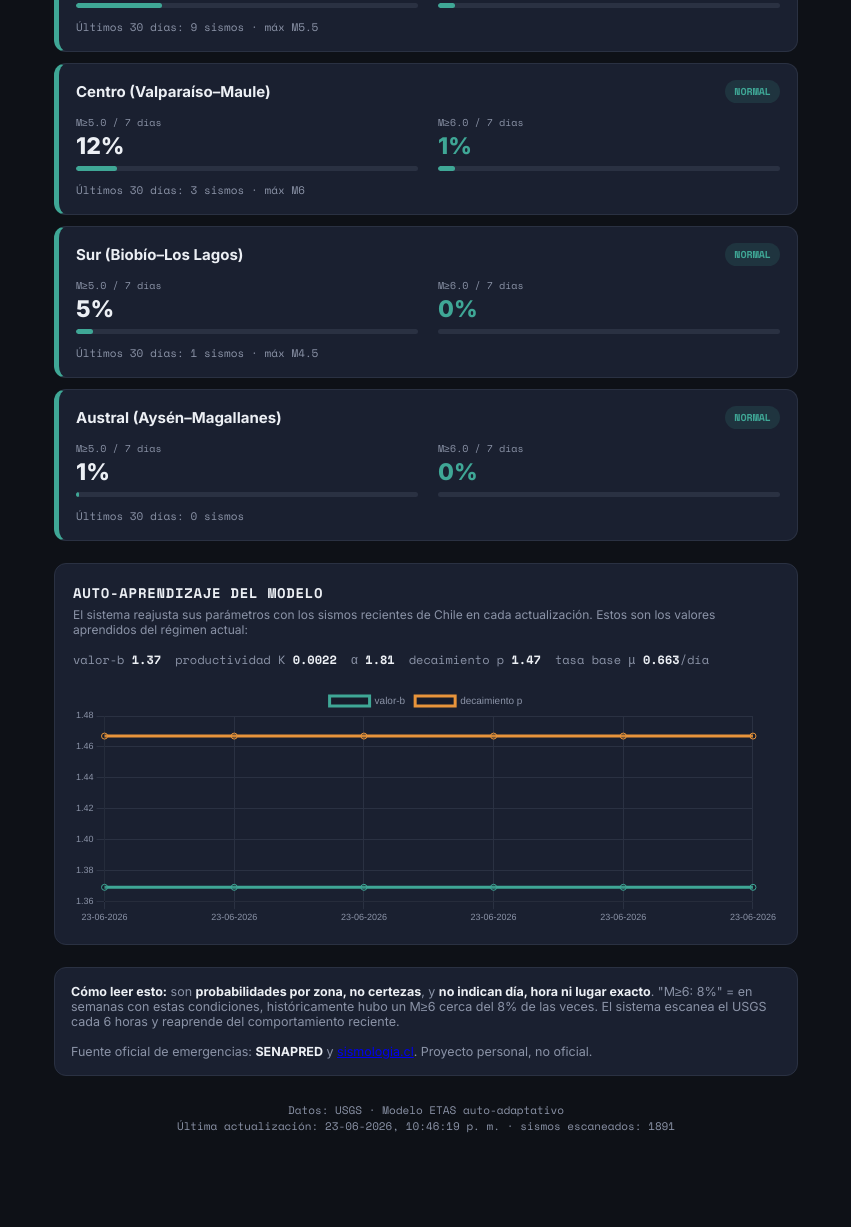
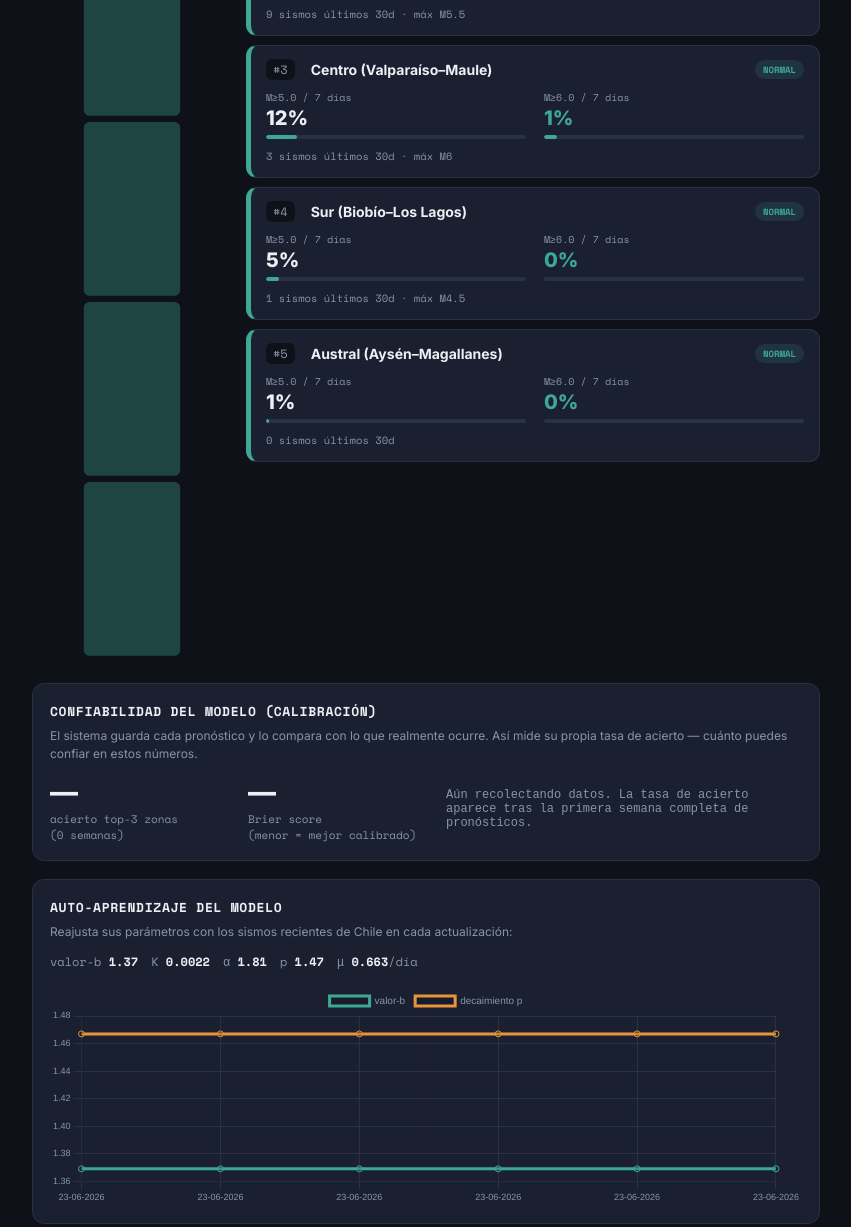
Before and after one commit to reyesmanuel57-creator/sismos, a plain HTML site: page index.html in a window 1280 px wide. Shown: the part 406-1633 px from the top of the page, without its empty margins (214-1065 px from the left). Before the commit the page ends 1590 px from the top, so only its background shows below. Drawn offline with nearby package versions, Linux system fonts and the light colour scheme.

Commit message:
Add files via upload

```diff
--- a/index.html
+++ b/index.html
@@ -11,8 +11,8 @@
         --verde:#3FA796;--naranjo:#E8943B;--rojo:#D64550;}
   *{margin:0;padding:0;box-sizing:border-box;}
   body{background:var(--bg);color:var(--text);font-family:'Inter',sans-serif;padding-bottom:50px;}
-  .wrap{max-width:780px;margin:0 auto;padding:0 18px;}
-  header{padding:28px 18px 0;max-width:780px;margin:0 auto;}
+  .wrap{max-width:820px;margin:0 auto;padding:0 16px;}
+  header{padding:26px 16px 0;max-width:820px;margin:0 auto;}
   .live{display:inline-flex;align-items:center;gap:7px;font-family:'Space Mono',monospace;
         font-size:11px;letter-spacing:.14em;color:var(--verde);text-transform:uppercase;}
   .pulse{width:8px;height:8px;border-radius:50%;background:var(--verde);
@@ -20,87 +20,149 @@
   @keyframes p{0%,100%{opacity:1}50%{opacity:.3}}
   h1{font-size:clamp(22px,5vw,30px);font-weight:800;margin-top:8px;letter-spacing:-.02em;}
   .sub{color:var(--muted);font-size:13px;margin-top:7px;font-family:'Space Mono',monospace;}
-  .zonas{margin-top:24px;display:flex;flex-direction:column;gap:11px;}
-  .zona{background:var(--card);border:1px solid var(--line);border-radius:12px;
-        padding:16px 17px;border-left-width:5px;}
+  .layout{display:grid;grid-template-columns:1fr;gap:14px;margin-top:22px;}
+  @media(min-width:680px){.layout{grid-template-columns:200px 1fr;}}
+  .mapcol{display:flex;flex-direction:column;align-items:center;}
+  .mapa{position:relative;width:150px;}
+  .mapa svg{width:100%;height:auto;}
+  .seccion-titulo{font-family:'Space Mono',monospace;font-size:11px;letter-spacing:.1em;
+        color:var(--muted);text-transform:uppercase;margin-bottom:12px;}
+  .zona{background:var(--card);border:1px solid var(--line);border-radius:11px;
+        padding:13px 15px;border-left-width:5px;margin-bottom:9px;}
   .zona.NORMAL{border-left-color:var(--verde);} .zona.MODERADO{border-left-color:var(--naranjo);}
   .zona.ELEVADO{border-left-color:var(--rojo);}
-  .zt{display:flex;justify-content:space-between;align-items:center;}
-  .zn{font-weight:700;font-size:15px;}
-  .nv{font-family:'Space Mono',monospace;font-size:10px;font-weight:700;padding:4px 9px;border-radius:18px;}
+  .zt{display:flex;justify-content:space-between;align-items:center;gap:8px;}
+  .rank{font-family:'Space Mono',monospace;font-size:12px;color:var(--muted);
+        background:var(--bg);border-radius:6px;padding:2px 7px;margin-right:8px;}
+  .zn{font-weight:700;font-size:14px;flex:1;}
+  .nv{font-family:'Space Mono',monospace;font-size:9px;font-weight:700;padding:3px 8px;border-radius:16px;}
   .nv.NORMAL{background:rgba(63,167,150,.15);color:var(--verde);}
   .nv.MODERADO{background:rgba(232,148,59,.15);color:var(--naranjo);}
   .nv.ELEVADO{background:rgba(214,69,80,.15);color:var(--rojo);}
-  .pr{display:flex;gap:20px;margin-top:12px;}
+  .pr{display:flex;gap:18px;margin-top:10px;}
   .p1{flex:1;} .p1 .l{font-size:10px;color:var(--muted);font-family:'Space Mono',monospace;}
-  .p1 .v{font-size:23px;font-weight:800;margin-top:2px;}
-  .p1 .b{height:5px;background:var(--line);border-radius:3px;margin-top:6px;overflow:hidden;}
+  .p1 .v{font-size:20px;font-weight:800;margin-top:1px;}
+  .p1 .b{height:4px;background:var(--line);border-radius:3px;margin-top:5px;overflow:hidden;}
   .p1 .f{height:100%;border-radius:3px;}
-  .cx{margin-top:11px;font-size:11px;color:var(--muted);font-family:'Space Mono',monospace;}
-  .panel{background:var(--card);border:1px solid var(--line);border-radius:12px;padding:18px;margin-top:22px;}
-  .panel h2{font-size:14px;font-family:'Space Mono',monospace;text-transform:uppercase;
-            letter-spacing:.05em;margin-bottom:4px;}
-  .panel .d{font-size:12px;color:var(--muted);margin-bottom:14px;}
-  .params{display:flex;flex-wrap:wrap;gap:14px;margin-top:6px;font-family:'Space Mono',monospace;font-size:12px;}
+  .cx{margin-top:9px;font-size:10.5px;color:var(--muted);font-family:'Space Mono',monospace;}
+  .panel{background:var(--card);border:1px solid var(--line);border-radius:12px;padding:17px;margin-top:18px;}
+  .panel h2{font-size:13px;font-family:'Space Mono',monospace;text-transform:uppercase;
+            letter-spacing:.05em;margin-bottom:6px;}
+  .panel .d{font-size:12px;color:var(--muted);margin-bottom:12px;line-height:1.5;}
+  .calib-grid{display:flex;gap:20px;flex-wrap:wrap;}
+  .calib-item{flex:1;min-width:120px;}
+  .calib-item .big{font-size:28px;font-weight:800;}
+  .calib-item .lbl{font-size:11px;color:var(--muted);font-family:'Space Mono',monospace;margin-top:2px;}
+  .params{display:flex;flex-wrap:wrap;gap:13px;margin-top:6px;font-family:'Space Mono',monospace;font-size:12px;}
   .params span{color:var(--muted);} .params b{color:var(--text);}
   .disc{background:var(--card);border:1px solid var(--line);border-radius:12px;
-        padding:16px;margin-top:22px;font-size:12.5px;color:var(--muted);}
+        padding:15px;margin-top:18px;font-size:12px;color:var(--muted);line-height:1.55;}
   .disc b{color:var(--text);}
-  footer{text-align:center;color:var(--muted);font-size:11px;margin-top:26px;font-family:'Space Mono',monospace;}
+  footer{text-align:center;color:var(--muted);font-size:11px;margin-top:24px;font-family:'Space Mono',monospace;}
   footer a{color:var(--verde);text-decoration:none;}
 </style>
 </head>
 <body>
 <header>
-  <div class="live"><span class="pulse"></span> Monitoreo activo · auto-aprendizaje</div>
+  <div class="live"><span class="pulse"></span> Monitoreo activo · 9 zonas · auto-aprendizaje</div>
   <h1>Monitor Sísmico Chile</h1>
   <div class="sub" id="sub">cargando…</div>
 </header>
 <div class="wrap">
-  <div class="zonas" id="zonas"></div>
+  <div class="layout">
+    <div class="mapcol">
+      <div class="seccion-titulo">Mapa de riesgo</div>
+      <div class="mapa" id="mapa"></div>
+    </div>
+    <div>
+      <div class="seccion-titulo">Ranking de zonas a vigilar (7 días)</div>
+      <div id="zonas"></div>
+    </div>
+  </div>
+
+  <div class="panel">
+    <h2>Confiabilidad del modelo (calibración)</h2>
+    <div class="d">El sistema guarda cada pronóstico y lo compara con lo que realmente
+      ocurre. Así mide su propia tasa de acierto — cuánto puedes confiar en estos números.</div>
+    <div class="calib-grid" id="calib"></div>
+  </div>
 
   <div class="panel">
     <h2>Auto-aprendizaje del modelo</h2>
-    <div class="d">El sistema reajusta sus parámetros con los sismos recientes de Chile
-      en cada actualización. Estos son los valores aprendidos del régimen actual:</div>
+    <div class="d">Reajusta sus parámetros con los sismos recientes de Chile en cada actualización:</div>
     <div class="params" id="params"></div>
-    <canvas id="chart" style="margin-top:18px;max-height:240px;"></canvas>
+    <canvas id="chart" style="margin-top:16px;max-height:220px;"></canvas>
   </div>
 
   <div class="disc">
     <b>Cómo leer esto:</b> son <b>probabilidades por zona, no certezas</b>, y
-    <b>no indican día, hora ni lugar exacto</b>. "M≥6: 8%" = en semanas con estas
-    condiciones, históricamente hubo un M≥6 cerca del 8% de las veces. El sistema
-    escanea el USGS cada 6 horas y reaprende del comportamiento reciente.
-    <br><br>Fuente oficial de emergencias: <b>SENAPRED</b> y
+    <b>no indican día, hora ni lugar exacto</b>. El ranking muestra qué zonas están
+    más activas esta semana. Fuente: USGS + CSN Chile, actualizado cada 6 horas.
+    <br><br>Emergencias oficiales: <b>SENAPRED</b> y
     <a href="https://www.sismologia.cl">sismologia.cl</a>. Proyecto personal, no oficial.
   </div>
-  <footer>Datos: USGS · Modelo ETAS auto-adaptativo<br>
-    Última actualización: <span id="upd">—</span> · sismos escaneados: <span id="nev">—</span></footer>
+  <footer>Datos: USGS + CSN · Modelo ETAS auto-adaptativo<br>
+    Última actualización: <span id="upd">—</span> · sismos: <span id="nev">—</span></footer>
 </div>
 <script>
 const FUENTE="estado.json";
 const col=n=>n==="ELEVADO"?"#D64550":n==="MODERADO"?"#E8943B":"#3FA796";
+
+// mapa simplificado de Chile: una franja vertical dividida en celdas por latitud
+function dibujarMapa(zonas){
+  const h=420, w=70, n=zonas.length;
+  const ch=h/n;
+  let svg=`<svg viewBox="0 0 ${w} ${h}">`;
+  zonas.slice().sort((a,b)=>a.lat1-b.lat1).forEach((z,i)=>{
+    const y=i*ch;
+    svg+=`<rect x="12" y="${y}" width="46" height="${ch-2}" rx="3"
+      fill="${col(z.nivel)}" opacity="${z.nivel==='NORMAL'?0.35:0.85}"
+      stroke="#0E1117" stroke-width="1"></rect>`;
+  });
+  svg+=`</svg>`;
+  document.getElementById("mapa").innerHTML=svg;
+}
+
 fetch(FUENTE).then(r=>r.json()).then(d=>{
   document.getElementById("sub").textContent=
     `Estimación vigente · último sismo ${new Date(d.ultimo_sismo).toLocaleString('es-CL')}`;
   document.getElementById("upd").textContent=new Date(d.actualizado).toLocaleString('es-CL');
   document.getElementById("nev").textContent=d.n_eventos_escaneados;
+
+  dibujarMapa(d.zonas);
+
   const c=document.getElementById("zonas");c.innerHTML="";
-  d.zonas.forEach(z=>{const k=col(z.nivel),p5=(z.prob_M5_7d*100).toFixed(0),p6=(z.prob_M6_7d*100).toFixed(0);
-    c.innerHTML+=`<div class="zona ${z.nivel}"><div class="zt"><span class="zn">${z.zona}</span>
+  d.zonas.forEach((z,i)=>{const k=col(z.nivel),p5=(z.prob_M5_7d*100).toFixed(0),p6=(z.prob_M6_7d*100).toFixed(0);
+    c.innerHTML+=`<div class="zona ${z.nivel}"><div class="zt">
+      <span class="rank">#${i+1}</span><span class="zn">${z.zona}</span>
       <span class="nv ${z.nivel}">${z.nivel}</span></div><div class="pr">
       <div class="p1"><div class="l">M≥5.0 / 7 días</div><div class="v">${p5}%</div>
       <div class="b"><div class="f" style="width:${p5}%;background:${k}"></div></div></div>
       <div class="p1"><div class="l">M≥6.0 / 7 días</div><div class="v" style="color:${k}">${p6}%</div>
       <div class="b"><div class="f" style="width:${Math.min(100,p6*5)}%;background:${k}"></div></div></div>
-      </div><div class="cx">Últimos 30 días: ${z.n_ult30d} sismos${z.mag_max_ult30d>0?` · máx M${z.mag_max_ult30d}`:''}</div></div>`;});
+      </div><div class="cx">${z.n_ult30d} sismos últimos 30d${z.mag_max_ult30d>0?` · máx M${z.mag_max_ult30d}`:''}</div></div>`;});
+
+  // calibración
+  const cal=d.calibracion||{};
+  const ci=document.getElementById("calib");
+  const acierto = cal.tasa_acierto_top3_pct;
+  const brier = cal.brier_score;
+  ci.innerHTML=`
+    <div class="calib-item"><div class="big">${acierto!=null?acierto+'%':'—'}</div>
+      <div class="lbl">acierto top-3 zonas<br>(${cal.evaluaciones||0} semanas)</div></div>
+    <div class="calib-item"><div class="big">${brier!=null?brier:'—'}</div>
+      <div class="lbl">Brier score<br>(menor = mejor calibrado)</div></div>`;
+  if((cal.evaluaciones||0)===0){
+    ci.innerHTML+=`<div style="flex:2;min-width:180px;color:#8B93A7;font-size:12px;font-family:monospace;align-self:center">
+      Aún recolectando datos. La tasa de acierto aparece tras la primera semana completa de pronósticos.</div>`;
+  }
+
+  // parámetros
   const p=d.parametros_aprendidos;
   document.getElementById("params").innerHTML=
-    `<span>valor-b <b>${p.b.toFixed(2)}</b></span><span>productividad K <b>${p.K.toFixed(4)}</b></span>
-     <span>α <b>${p.alpha.toFixed(2)}</b></span><span>decaimiento p <b>${p.p.toFixed(2)}</b></span>
-     <span>tasa base μ <b>${p.mu.toFixed(3)}</b>/día</span>`;
-  // grafico de evolucion del aprendizaje
+    `<span>valor-b <b>${p.b.toFixed(2)}</b></span><span>K <b>${p.K.toFixed(4)}</b></span>
+     <span>α <b>${p.alpha.toFixed(2)}</b></span><span>p <b>${p.p.toFixed(2)}</b></span>
+     <span>μ <b>${p.mu.toFixed(3)}</b>/día</span>`;
   const h=d.historial_parametros||[];
   if(h.length>1){
     new Chart(document.getElementById("chart"),{type:"line",
@@ -110,9 +172,6 @@ fetch(FUENTE).then(r=>r.json()).then(d=>{
       options:{plugins:{legend:{labels:{color:"#8B93A7",font:{size:10}}}},
         scales:{x:{ticks:{color:"#8B93A7",font:{size:9}},grid:{color:"#2A3142"}},
                 y:{ticks:{color:"#8B93A7",font:{size:9}},grid:{color:"#2A3142"}}}}});
-  } else {
-    document.getElementById("chart").insertAdjacentHTML("afterend",
-      '<div style="color:#8B93A7;font-size:11px;font-family:monospace;margin-top:10px">La curva de evolución aparecerá tras varias actualizaciones.</div>');
   }
 }).catch(e=>{document.getElementById("zonas").innerHTML='<div style="color:#8B93A7;padding:30px;text-align:center">No se pudo cargar el estado.</div>';});
 </script>
```
Also changed, not shown: 1 other file.
